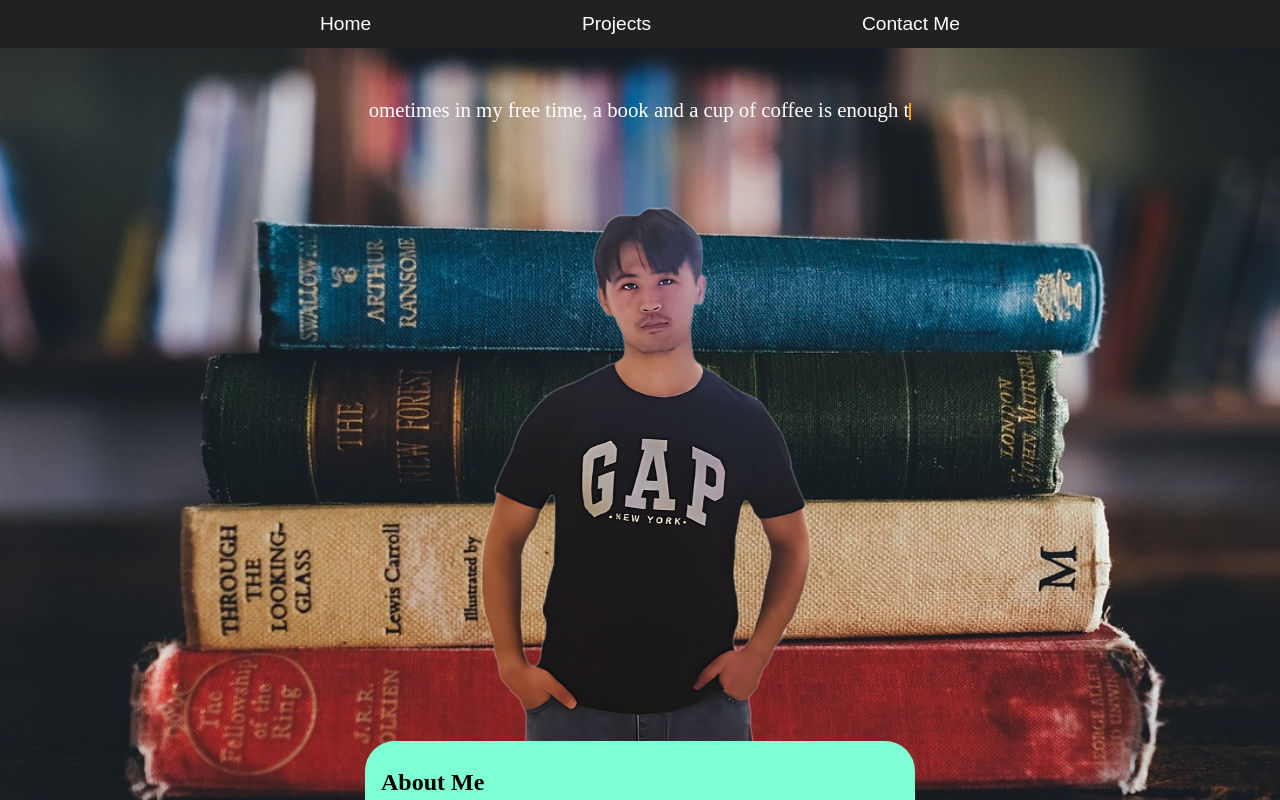
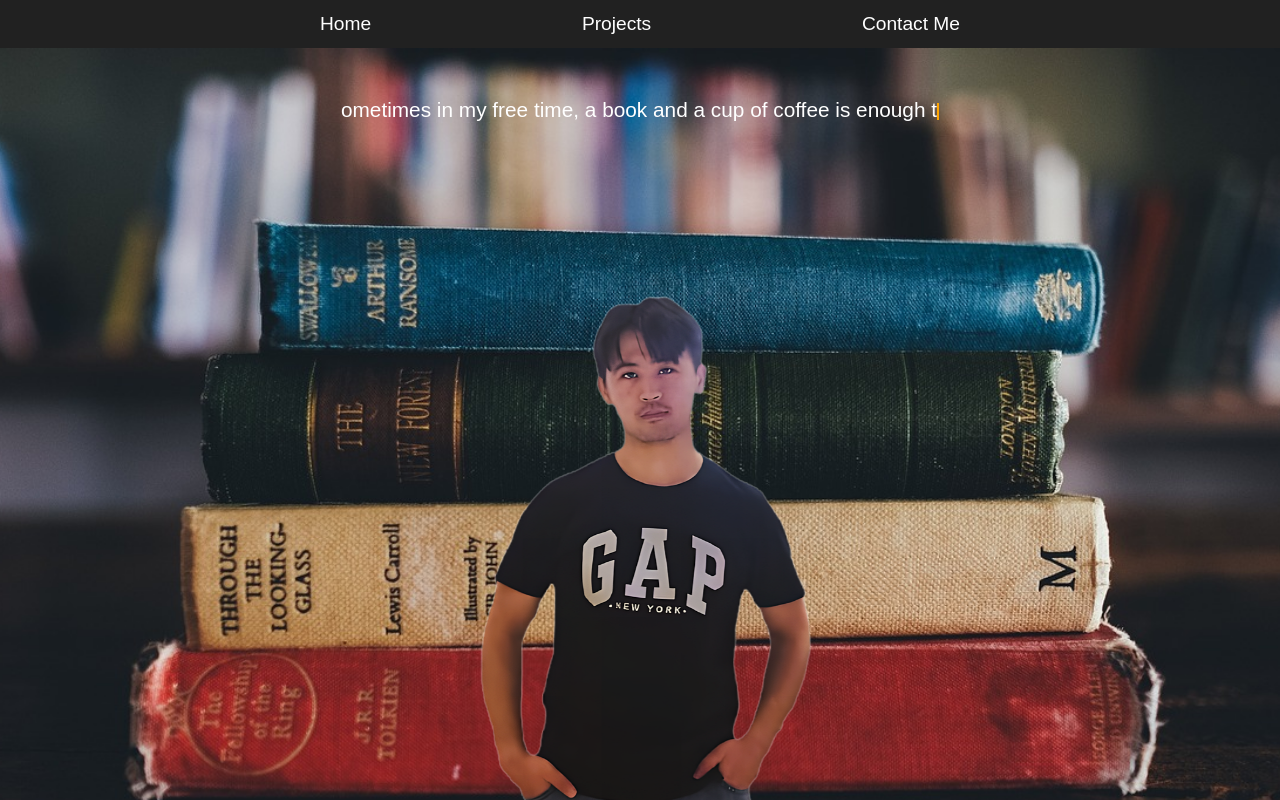
Before and after one commit to rasooli451/Personal-Portfolio, a React (Vite) app: page / in a window 1280 px wide. Shown: the top 800 px of the page. Built offline with nearby package versions, Linux system fonts and the light colour scheme.

Commit message:
changed some font stylings and width of background description

```diff
--- a/src/App.css
+++ b/src/App.css
@@ -44,10 +44,11 @@ a{
 #Home{
   width: 100%;
   color: #fff;
+  padding: 1em;
   min-height: 1000px;
   display: flex;
   justify-content: center;
-  align-items: flex-start;
+  align-items: flex-end;
   position: relative;
 }
 
@@ -71,7 +72,7 @@ a{
   position: absolute;
   margin: 0 auto;
   text-align: center;
-  width: 90%;
+  width: 95%;
   top: 5%;
 
 
@@ -140,7 +141,7 @@ a{
 
 .type{
    font-size: 1.3em;
-   font-family :'Times New Roman', Times, serif;
+   font-family : Arial, Helvetica, sans-serif;
 }
 
 
@@ -520,12 +521,12 @@ textarea{
 }
 
 
-@media (max-width : 630px) {
-      #Home{
-        align-items: center;
-      }
+
+@media (max-width : 500px) {
+   #Home{
+    align-items: center;
+   }
 }
-
 
 
 
```
